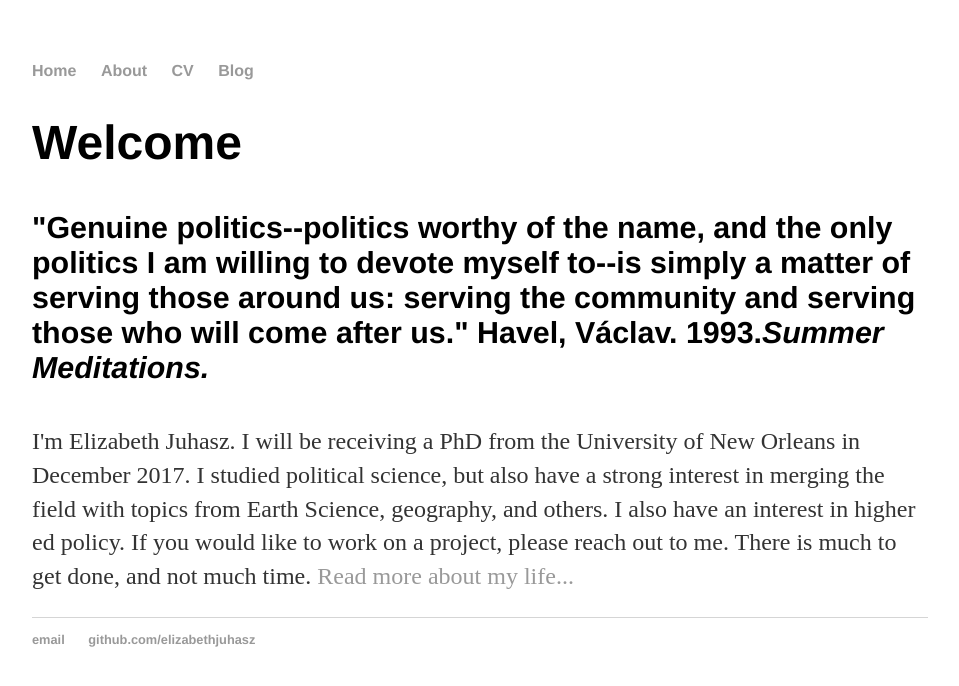
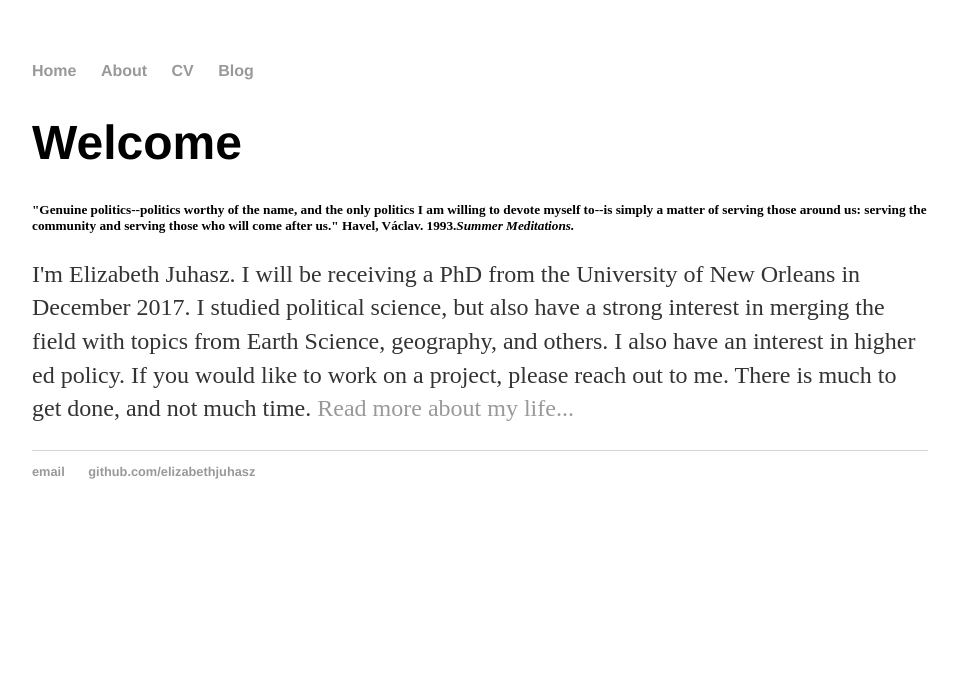
Before and after one commit to elizabethjuhasz/elizabethjuhasz.github.io, a Jekyll site: the page built from index.html, in a window 1280 px wide. Shown: the top 686 px of the page, without its empty margins (160-1119 px from the left). Built offline with Jekyll 4.4.1, drawn with Linux system fonts in a browser that asks for light colours.

```diff
--- a/index.html
+++ b/index.html
@@ -5,6 +5,6 @@ title: Elizabeth
 
 		<div class="blurb">
 			<h1>Welcome</h1>
-			<p><h4>"Genuine politics--politics worthy of the name, and the only politics I am willing to devote myself to--is simply a matter of serving those around us: serving the community and serving those who will come after us." Havel,  Václav. 1993.<i>Summer Meditations.</i></h4></p>
+			<p><h5>"Genuine politics--politics worthy of the name, and the only politics I am willing to devote myself to--is simply a matter of serving those around us: serving the community and serving those who will come after us." Havel,  Václav. 1993.<i>Summer Meditations.</i></h5></p>
 			<p>I'm Elizabeth Juhasz. I will be receiving a PhD from the University of New Orleans in December 2017. I studied political science, but also have a strong interest in merging the field with topics from Earth Science, geography, and others. I also have an interest in higher ed policy. If you would like to work on a project, please reach out to me. There is much to get done, and not much time. <a href="/about">Read more about my life...</a></p>
 		</div>
```
